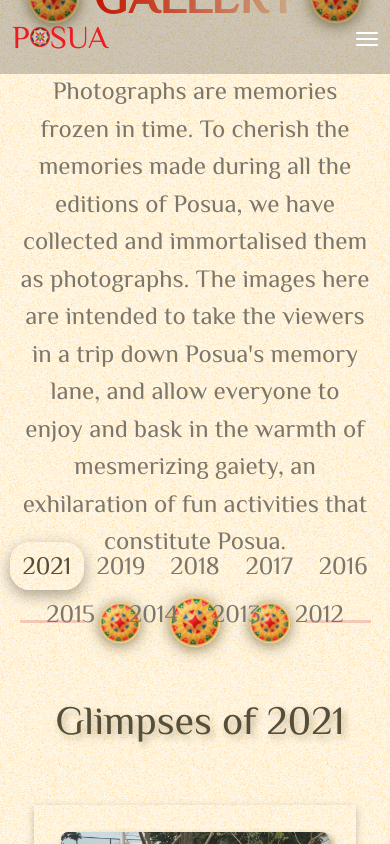
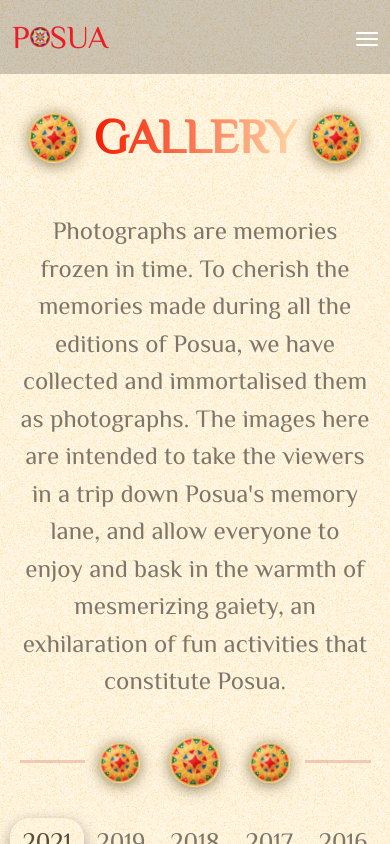
Before and after one commit to trishankusarma/Posua-Web-Site-2022, a React (Create React App) app: page /gallery in a window 390 px wide. Shown: the top 844 px of the page. Built offline with nearby package versions, Linux system fonts and the light colour scheme; the HTML template or start-up script is replaced by a standard one.

Commit message:
solved responsive issue

```diff
--- a/src/components/Gallery/Gallery.css
+++ b/src/components/Gallery/Gallery.css
@@ -386,11 +386,12 @@ button {
 
   .HeaderSection{
     margin-top: 100px;
+    margin-bottom: 7rem;
   }
 
   .cover1 {
-    height: 300vh;
-    padding-top: 20px;
+    height: 325vh;
+    padding-top: 7rem;
   }
 
   .REMOVE{
@@ -422,11 +423,24 @@ button {
   }
 }
 
+@media (max-width: 395px){
+
+  .cover1 {
+    height: 335vh;
+    padding-top: 10rem;
+  }
+  .HeaderSection {
+    margin-bottom: 8.5rem;
+}
+
+}
+
 
 @media(max-width: 380px){
 
   .cover1{
-    height: 330vh;
+    height: 345vh;
+    padding-top: 4rem;
   }
 
   .GallerySubHeader {
@@ -436,6 +450,7 @@ button {
   .HeaderSection{
     position: relative;
     top: 60px;
+    margin-bottom: 1rem;
   }
 
 
@@ -457,6 +472,10 @@ button {
 
 @media(max-height: 668px){
   .cover1{
-    height: 373vh;
+    height: 385vh;
+    padding-top: 4rem;
   }
+  .HeaderSection {
+    margin-bottom: 2rem;
 }
+}
```
